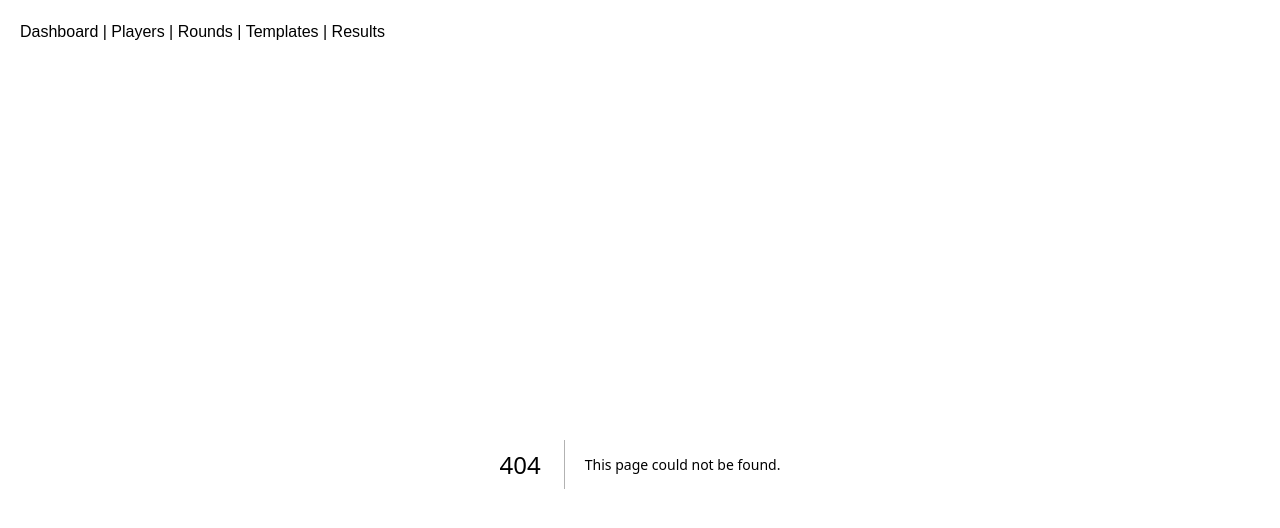
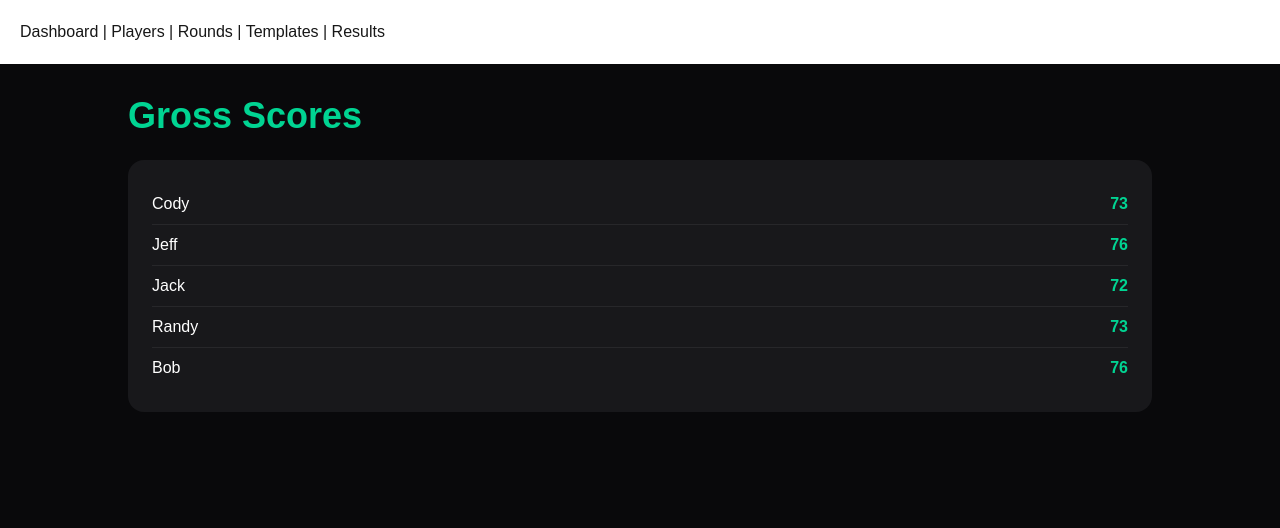
Before and after one commit to Cody-Ayers/club-games, a Next.js app: page /test-gross-scores in a window 1280 px wide. Before the commit this address had no page. Shown: the top 528 px of the page. Built offline with nearby package versions, Linux system fonts and the light colour scheme.

Commit message:
Built gross scoring engine

```diff
--- /dev/null
+++ b/src/app/test-gross-scores/page.tsx
@@ -0,0 +1,39 @@
+import { scores } from "@/data/scores";
+import { calculatePlayerGrossScore } from "@/lib/scoring/grossScoreEngine";
+
+export default function TestGrossScoresPage() {
+  const players = scores.map(calculatePlayerGrossScore);
+
+  return (
+    <main className="min-h-screen bg-zinc-950 text-white p-8">
+      <div className="max-w-5xl mx-auto">
+        <h1 className="text-4xl font-bold text-emerald-400 mb-6">
+          Gross Scores
+        </h1>
+
+        <div className="bg-zinc-900 rounded-2xl p-6">
+          {players.map((player) => (
+            <div
+              key={player.playerName}
+              className="
+                                flex
+                                justify-between
+                                items-center
+                                py-2
+                                border-b
+                                border-zinc-800
+                                last:border-0
+                            "
+            >
+              <span>{player.playerName}</span>
+
+              <span className="text-emerald-400 font-semibold">
+                {player.grossScore}
+              </span>
+            </div>
+          ))}
+        </div>
+      </div>
+    </main>
+  );
+}
--- a/src/data/players.ts
+++ b/src/data/players.ts
@@ -1,47 +1,31 @@
 export const players = [
     {
         id: 1,
-        name: "Mike Johnson",
-        ghin: "1234567",
-        handicapIndex: 5.8,
-        preferredTee: "Blue",
-        homeClub: "Flying Horse",
+        name: "Cody",
+        handicap: 6,
     },
 
     {
         id: 2,
-        name: "Steve Smith",
-        ghin: "7654321",
-        handicapIndex: 8.2,
-        preferredTee: "Blue",
-        homeClub: "Broadmoor",
+        name: "Jeff",
+        handicap: 8,
     },
 
     {
         id: 3,
-        name: "Tom Wilson",
-        ghin: "1111111",
-        handicapIndex: 11.4,
-        preferredTee: "White",
-        homeClub: "Kissing Camels",
+        name: "Jack",
+        handicap: 4,
     },
 
     {
         id: 4,
-        name: "Jason Brown",
-        ghin: "2222222",
-        handicapIndex: 14.1,
-        preferredTee: "Gold",
-        homeClub: "Flying Horse",
+        name: "Randy",
+        handicap: 10,
     },
 
     {
         id: 5,
-        name: "David Lee",
-        ghin: "3333333",
-        handicapIndex: 9.7,
-        preferredTee: "Blue",
-        homeClub: "Broadmoor",
-    }
-
+        name: "Bob",
+        handicap: 12,
+    },
 ];
--- /dev/null
+++ b/src/data/scores.ts
@@ -0,0 +1,47 @@
+export const scores = [
+    {
+        roundId: 2,
+        playerName: "Cody",
+
+        holes: [
+            5, 4, 3, 5, 4, 4, 5, 3, 4,
+            4, 5, 4, 3, 4, 5, 4, 3, 4,
+        ],
+    },
+
+    {
+        roundId: 2,
+        playerName: "Jeff",
+
+        holes: [
+            4, 5, 4, 5, 5, 4, 4, 3, 4,
+            5, 4, 4, 4, 4, 5, 4, 4, 4,
+        ],
+    },
+
+    {
+        roundId: 2,
+        playerName: "Jack",
+        holes: [
+            4, 4, 4, 4, 4, 4, 4, 4, 4,
+            4, 4, 4, 4, 4, 4, 4, 4, 4,
+        ],
+    },
+
+    {
+        roundId: 2,
+        playerName: "Randy",
+        holes: [
+            5, 4, 3, 5, 4, 4, 5, 3, 4,
+            4, 5, 4, 3, 4, 5, 4, 3, 4,
+        ],
+    },
+    {
+        roundId: 2,
+        playerName: "Bob",
+        holes: [
+            4, 5, 4, 5, 5, 4, 4, 3, 4,
+            5, 4, 4, 4, 4, 5, 4, 4, 4,
+        ],
+    },
+];
--- /dev/null
+++ b/src/lib/scoring/grossScoreEngine.ts
@@ -0,0 +1,25 @@
+// Calculate total gross score for a round
+export function calculateGrossScore(
+    holes: number[]
+) {
+    return holes.reduce(
+        (total, score) => total + score,
+        0
+    );
+}
+
+// Calculate gross score for a player
+export function calculatePlayerGrossScore(
+    player: {
+        playerName: string;
+        holes: number[];
+    }
+) {
+    return {
+        playerName: player.playerName,
+        grossScore: calculateGrossScore(
+            player.holes
+        ),
+    };
+}
+``
```
